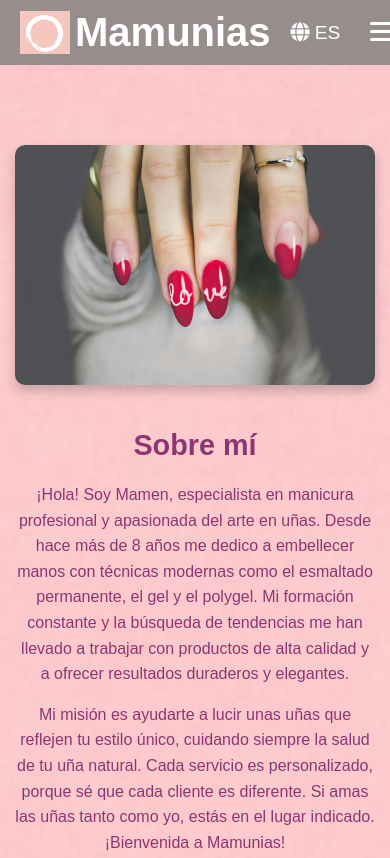
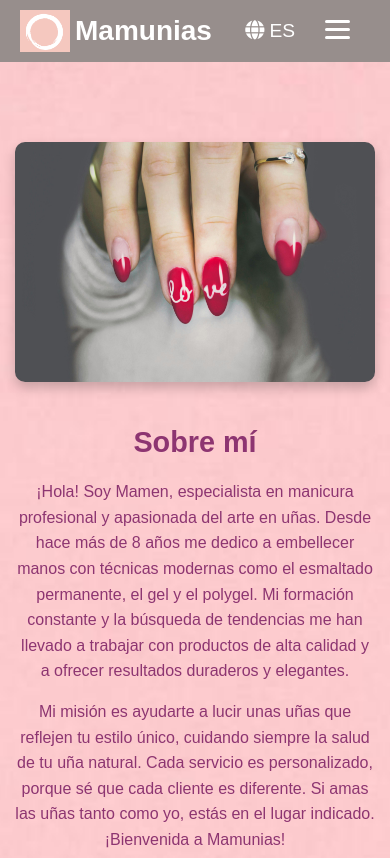
Before and after one commit to Neklof1982/Project-Mamunias, a plain HTML site: page index.html in a window 390 px wide. Shown: the top 858 px of the page. Drawn offline with nearby package versions, Linux system fonts and the light colour scheme; some packages are replaced by stand-ins of ours; a script that the page names is missing.

Commit message:
Mejora pantallas pequeñas Iphone

```diff
--- a/styles/responsive.css
+++ b/styles/responsive.css
@@ -142,7 +142,7 @@
 
     .logo h1 {
         margin-left: 5px;
-        font-size: 2.5rem;
+        font-size: 1.75rem;
     }
 
     nav ul li {
```
